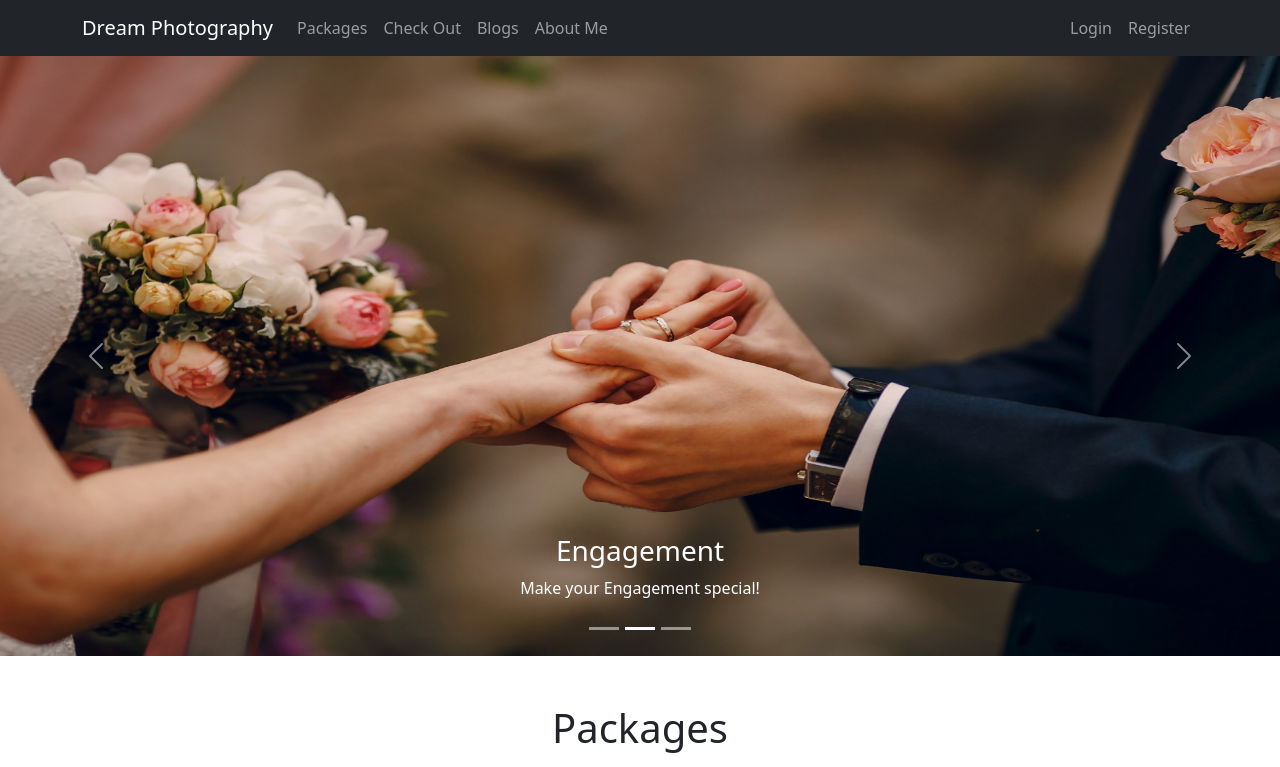
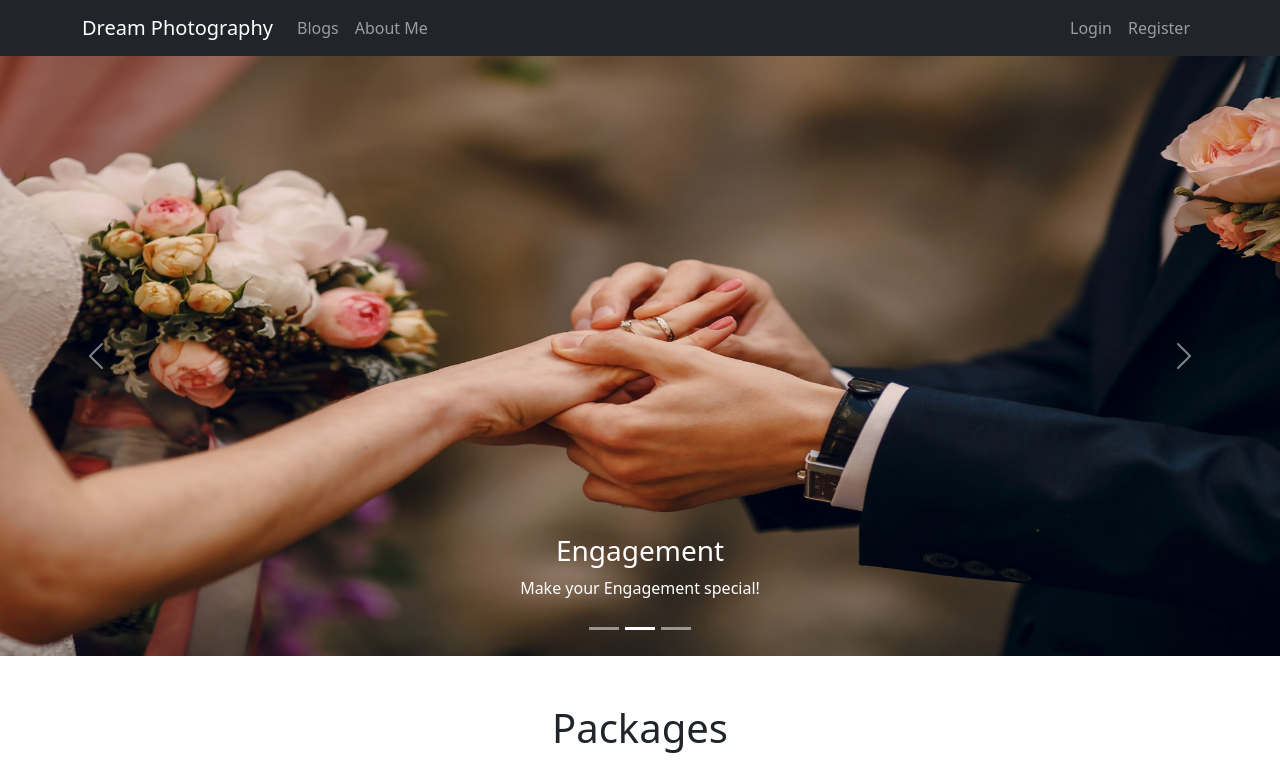
Before and after one commit to noman081/dream-photography, a React (Create React App) app: page / in a window 1280 px wide. Shown: the top 767 px of the page. Built offline with nearby package versions, Linux system fonts and the light colour scheme; no server answers.

Commit message:
After updating readme file

```diff
--- a/src/Pages/Shared/Header/Header.js
+++ b/src/Pages/Shared/Header/Header.js
@@ -15,8 +15,6 @@ const Header = () => {
                 <Navbar.Toggle aria-controls="responsive-navbar-nav" />
                 <Navbar.Collapse id="responsive-navbar-nav">
                     <Nav className="me-auto">
-                        <Nav.Link href='#packages'>Packages</Nav.Link>
-                        <Nav.Link as={Link} to='/checkout'>Check Out</Nav.Link>
                         <Nav.Link as={Link} to='/blogs'>Blogs</Nav.Link>
                         <Nav.Link as={Link} to='/about'>About Me</Nav.Link>
 
```
Also changed, not shown: 1 other file (tests, documents, lock files or other folders).
